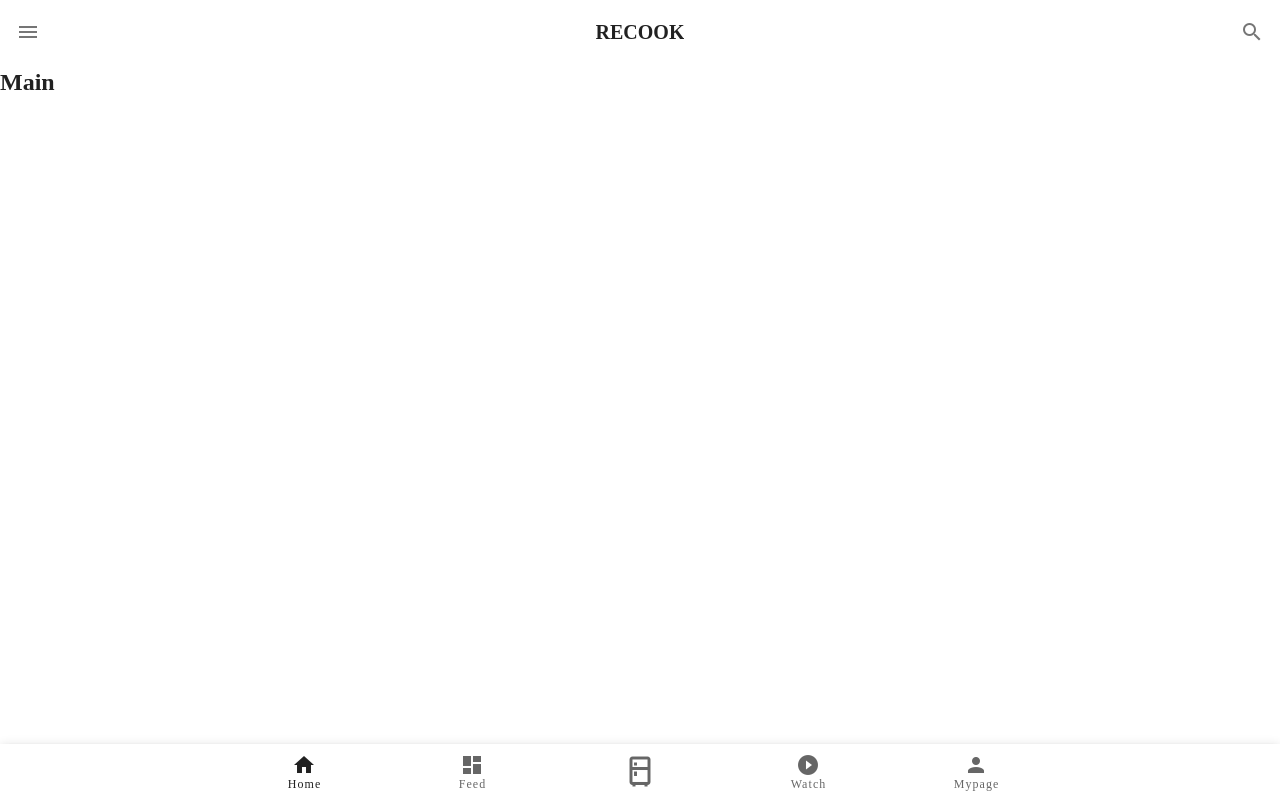
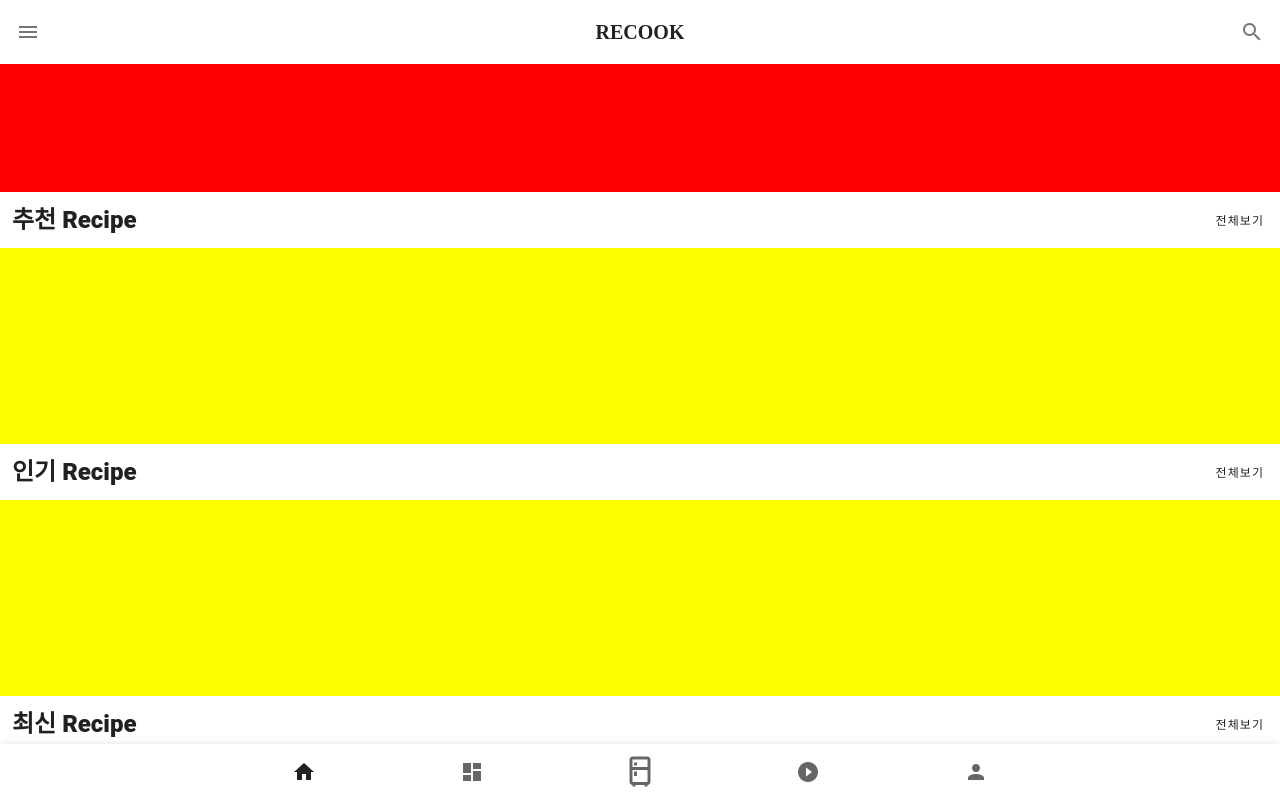
Before and after one commit to dudcheol/ReCook, a Vue app in the folder frontend/: page / in a window 1280 px wide. Shown: the top 800 px of the page. Built offline with nearby package versions, Linux system fonts and the light colour scheme; a web font is replaced by a local one.

Commit message:
feat: 🎸 main - [FE] 메인 페이지 틀
메인 페이지 큰 틀 제작

✅ Closes: S04P23A204-22

```diff
--- a/frontend/src/App.vue
+++ b/frontend/src/App.vue
@@ -21,4 +21,8 @@ export default {
 .pointer {
   cursor: pointer;
 }
+
+.bg-color {
+  background-color: #f8f9fb;
+}
 </style>
--- a/frontend/src/components/common/Footer.vue
+++ b/frontend/src/components/common/Footer.vue
@@ -1,12 +1,10 @@
 <template>
-  <v-bottom-navigation v-model="selectedView" grow absolute flat>
+  <v-bottom-navigation v-model="selectedView" grow fixed flat>
     <v-btn class="bottom-btn" value="Main">
-      <span>Home</span>
       <v-icon>mdi-home</v-icon>
     </v-btn>
 
     <v-btn class="bottom-btn" value="Feed">
-      <span>Feed</span>
       <v-icon>mdi-view-dashboard</v-icon>
     </v-btn>
 
@@ -15,12 +13,10 @@
     </v-btn>
 
     <v-btn class="bottom-btn" value="Watch">
-      <span>Watch</span>
       <v-icon>mdi-play-circle</v-icon>
     </v-btn>
 
     <v-btn class="bottom-btn" value="Mypage">
-      <span>Mypage</span>
       <v-icon>mdi-account</v-icon>
     </v-btn>
 
--- a/frontend/src/views/Index.vue
+++ b/frontend/src/views/Index.vue
@@ -1,7 +1,7 @@
 <template>
   <div>
     <Header />
-    <router-view></router-view>
+    <router-view class="pb-16 mb-14"></router-view>
     <Footer />
   </div>
 </template>
--- a/frontend/src/views/index/Main.vue
+++ b/frontend/src/views/index/Main.vue
@@ -1,11 +1,74 @@
 <template>
-  <div>
-    <h2>Main</h2>
-  </div>
+  <v-container fluid>
+    <v-row>
+      <v-col class="pa-0">
+        <div class="banner"></div>
+      </v-col>
+    </v-row>
+    <!-- 추천 레시피 -->
+    <v-row>
+      <v-col>
+        <v-row>
+          <v-col class="d-flex justify-space-between align-center">
+            <span class="text-h5 font-weight-black">추천 Recipe</span>
+            <v-btn text small class="pa-1">전체보기</v-btn>
+          </v-col>
+        </v-row>
+        <v-row>
+          <v-col class="pa-0">
+            <div class="recipe-box"></div>
+          </v-col>
+        </v-row>
+      </v-col>
+    </v-row>
+
+    <!-- 인기 레시피 -->
+    <v-row>
+      <v-col>
+        <v-row>
+          <v-col class="d-flex justify-space-between align-center">
+            <span class="text-h5 font-weight-black">인기 Recipe</span>
+            <v-btn text small class="pa-1">전체보기</v-btn>
+          </v-col>
+        </v-row>
+        <v-row>
+          <v-col class="pa-0">
+            <div class="recipe-box"></div>
+          </v-col>
+        </v-row>
+      </v-col>
+    </v-row>
+
+    <!-- 최신 레시피 -->
+    <v-row>
+      <v-col>
+        <v-row>
+          <v-col class="d-flex justify-space-between align-center">
+            <span class="text-h5 font-weight-black">최신 Recipe</span>
+            <v-btn text small class="pa-1">전체보기</v-btn>
+          </v-col>
+        </v-row>
+        <v-row>
+          <v-col class="pa-0">
+            <div class="recipe-box"></div>
+          </v-col>
+        </v-row>
+      </v-col>
+    </v-row>
+  </v-container>
 </template>
 
 <script>
 export default {};
 </script>
 
-<style scoped></style>
+<style scoped>
+.banner {
+  height: 128px;
+  background-color: red;
+}
+.recipe-box {
+  height: 196px;
+  background-color: yellow;
+}
+</style>
```
